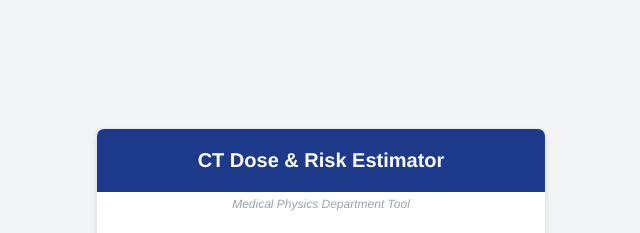
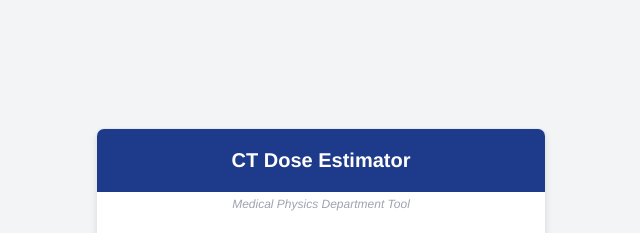
Before and after one commit to wajeehagit-04/lecture-4-Task-Develop-an-app, a plain HTML site: page index.html in a window 1280 px wide. Shown: the top 233 px of the page, without its empty margins (319-959 px from the left). Drawn offline with Linux system fonts and the light colour scheme.

Commit message:
Change header from 'CT Dose & Risk Estimator' to 'CT Dose Estimator'

```diff
--- a/index.html
+++ b/index.html
@@ -155,7 +155,7 @@
 
 <div class="container">
     <div class="header">
-        <h1>CT Dose & Risk Estimator</h1>
+        <h1>CT Dose Estimator</h1>
     </div>
     <div class="subtitle">Medical Physics Department Tool</div>
 
```
